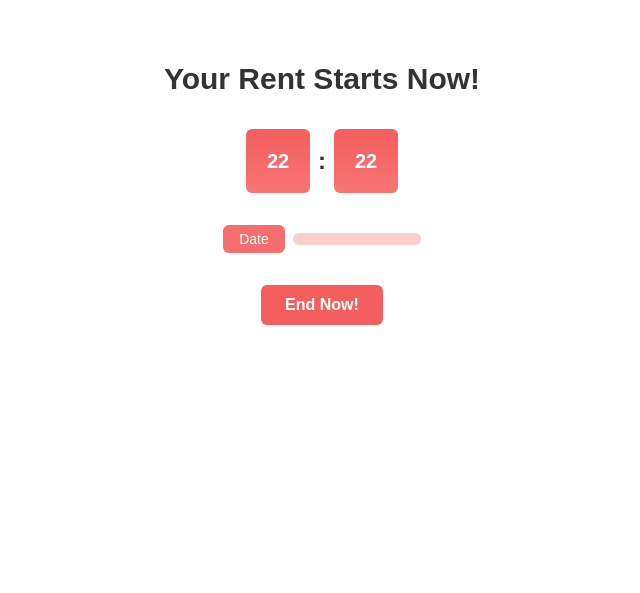
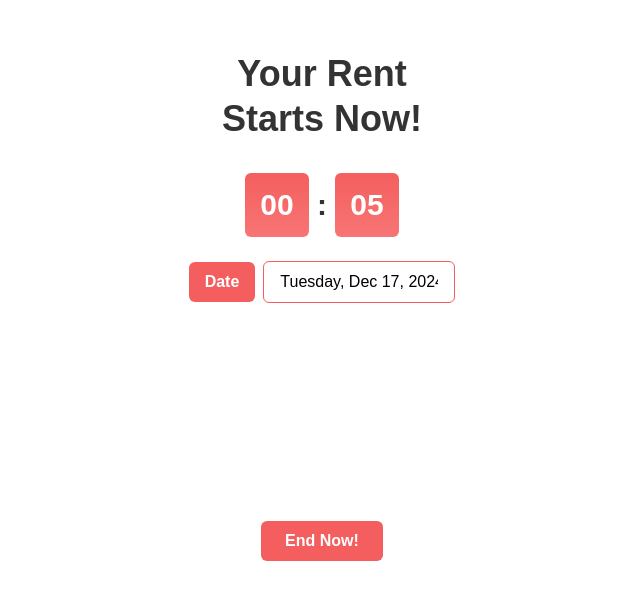
Before and after one commit to jasonjahja/I-Rent, a Next.js app: page /rent in a window 1280 px wide. Shown: the part 207-800 px from the top of the page, without its empty margins (318-958 px from the left). Built offline with nearby package versions, Linux system fonts and the light colour scheme.

Commit message:
update: rent page

```diff
--- a/src/app/rent/page.tsx
+++ b/src/app/rent/page.tsx
@@ -1,8 +1,35 @@
-"use client"
-import { useState } from 'react';
+"use client";
+import { useState, useEffect } from "react";
 
-export default function RentPage () {
+export default function RentPage() {
     const [showPopup, setShowPopup] = useState(false);
+    const [time, setTime] = useState(0); // Time in seconds
+    const [isRunning, setIsRunning] = useState(true); // Control stopwatch
+    const [startDate, setStartDate] = useState(null); // State untuk menyimpan tanggal mulai
+
+    useEffect(() => {
+        // Set tanggal mulai saat komponen pertama kali mount
+        setStartDate(new Date());
+    }, []);
+
+    useEffect(() => {
+        let timer;
+        if (isRunning) {
+            timer = setInterval(() => {
+                setTime((prevTime) => prevTime + 1);
+            }, 1000);
+        }
+
+        return () => clearInterval(timer);
+    }, [isRunning]);
+
+    const formatTime = (time) => {
+        const minutes = Math.floor(time / 60)
+            .toString()
+            .padStart(2, "0");
+        const seconds = (time % 60).toString().padStart(2, "0");
+        return { minutes, seconds };
+    };
 
     const handleEndNowClick = () => {
         setShowPopup(true);
@@ -13,46 +40,69 @@ export default function RentPage () {
     };
 
     const handleConfirmEnd = () => {
-        // Lakukan aksi untuk mengakhiri penyewaan, misal redirect, API call, dll.
-        console.log("Rent ended");
+        setIsRunning(false);
+        console.log("Rent ended. Total time:", time);
         setShowPopup(false);
     };
 
+    // Format date menjadi hari dan tanggal, misalnya "Tuesday, Dec 17, 2024"
+    const formattedStartDate = startDate
+        ? startDate.toLocaleDateString("en-US", {
+            weekday: "long",
+            year: "numeric",
+            month: "short",
+            day: "numeric",
+        })
+        : "";
+
+    const { minutes, seconds } = formatTime(time);
+
     return (
-        <div className="min-h-screen bg-white relative flex flex-col items-center justify-center p-4 font-plus-jakarta-sans">
-            {/* Konten utama */}
-            <h1 className="text-3xl font-bold text-[#333] mb-8 text-center">
-                Your Rent Starts Now!
+        <div className="h-screen flex flex-col items-center justify-center p-4 font-plus-jakarta-sans relative bg-white">
+            {/* Heading */}
+            <h1 className="text-4xl font-bold text-[#333] mb-8 text-center leading-tight">
+                Your Rent<br />Starts Now!
             </h1>
-            <div className="flex items-center justify-center gap-2 mb-8">
-                <div className="w-16 h-16 flex items-center justify-center rounded-md bg-gradient-to-b from-[#F45E5E] to-[#F87575] text-white text-xl font-bold">
-                    22
+
+            {/* Timer */}
+            <div className="flex items-center justify-center gap-2 mb-6">
+                <div className="w-16 h-16 flex items-center justify-center rounded-md bg-gradient-to-b from-[#F45E5E] to-[#F87575] text-white text-3xl font-bold">
+                    {minutes}
                 </div>
-                <span className="text-2xl font-bold text-[#333]">:</span>
-                <div className="w-16 h-16 flex items-center justify-center rounded-md bg-gradient-to-b from-[#F45E5E] to-[#F87575] text-white text-xl font-bold">
-                    22
+                <span className="text-3xl font-bold text-[#333]">:</span>
+                <div className="w-16 h-16 flex items-center justify-center rounded-md bg-gradient-to-b from-[#F45E5E] to-[#F87575] text-white text-3xl font-bold">
+                    {seconds}
                 </div>
             </div>
-            <div className="flex flex-col items-center gap-2 mb-8">
-                <div className="flex items-center gap-2">
-                    <div className="px-4 py-1 bg-[#F45E5E] bg-opacity-90 text-white text-sm rounded-md">
+
+            {/* Date Button and Input Field */}
+            <div className="flex items-center gap-2 mb-8">
+                <button className="px-4 py-2 bg-[#F45E5E] text-white rounded-md font-bold">
                     Date
+                </button>
+                <input
+                    type="text"
+                    className="w-48 px-4 py-2 rounded-md border border-[#F45E5E] focus:outline-none focus:border-[#F87575]"
+                    value={formattedStartDate}
+                    readOnly
+                />
             </div>
-                    <div className="w-32 h-3 bg-[#F45E5E] bg-opacity-30 rounded-full"></div>
-                </div>
-            </div>
+
+            {/* End Now Button at the Bottom */}
+            <div className="w-full flex justify-center absolute bottom-8">
                 <button
                     onClick={handleEndNowClick}
                     className="px-6 py-2 bg-[#F45E5E] hover:bg-[#F87575] text-white font-bold rounded-md"
                 >
                     End Now!
                 </button>
+            </div>
 
             {/* Pop-Up Modal */}
             {showPopup && (
                 <div className="absolute inset-0 flex items-center justify-center bg-black bg-opacity-50">
                     <div className="bg-white rounded-lg p-6 w-64 text-center relative flex flex-col items-center">
-                        {/* Icon peringatan - bisa pakai emoji atau SVG */}
+                        {/* Warning Icon */}
                         <div className="mb-4">
                             <span className="text-red-500 text-4xl">⚠️</span>
                         </div>
@@ -78,4 +128,4 @@ export default function RentPage () {
             )}
         </div>
     );
-};
+}
```
Lines whose indentation alone changed are shown as unchanged.
